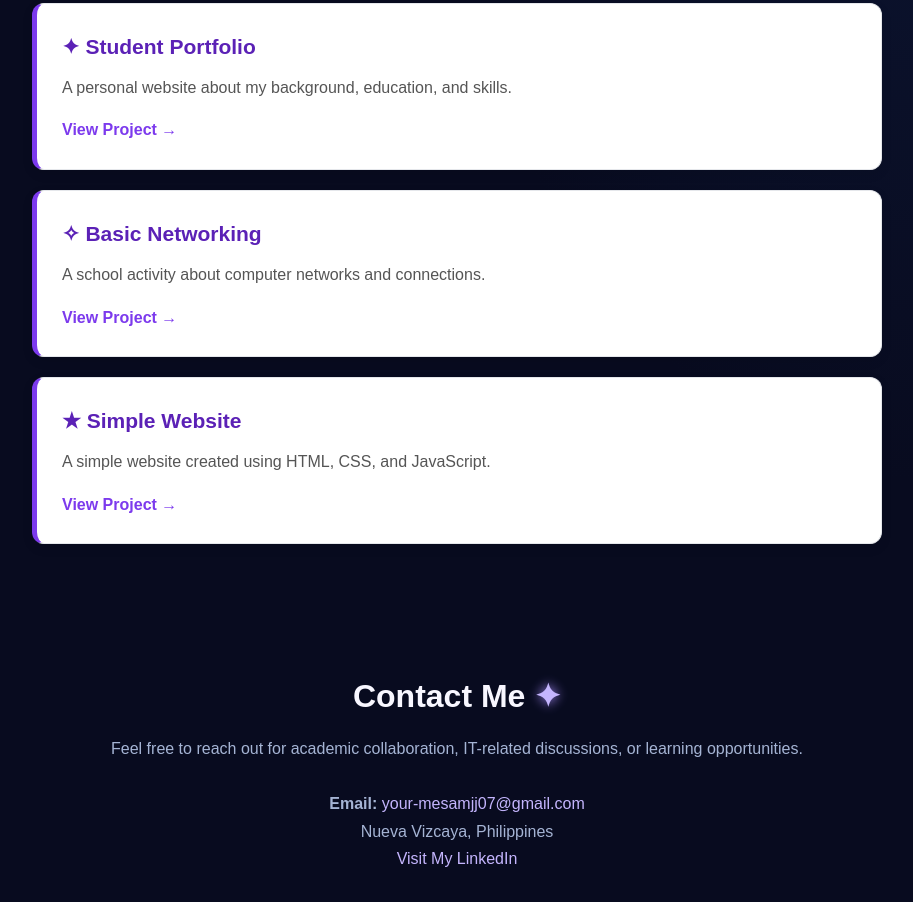
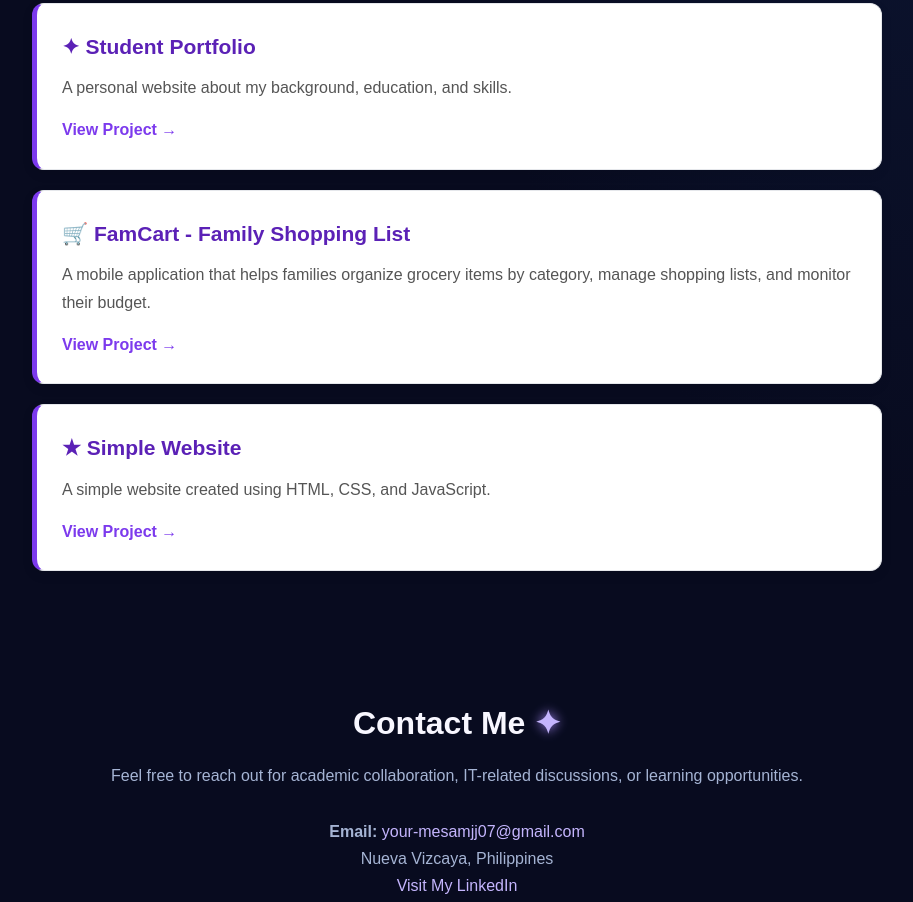
Before and after one commit to mesamjj07-oss/mesamjj07-oss.github.io, a plain HTML site: page index.html in a window 1280 px wide. Shown: the part 3205-4107 px from the top of the page, without its empty margins (183-1096 px from the left). Drawn offline with Linux system fonts and the light colour scheme; no server answers.

Commit message:
Restore index.html with original content

```diff
--- a/index.html
+++ b/index.html
@@ -289,16 +289,16 @@
             </a>
         </div>
 
-        <div class="box">
-            <h3 id="projectTitle2">✧ Basic Networking</h3>
+      <div class="box">
+            <h3 id="projectTitle2">🛒 FamCart - Family Shopping List</h3>
             <p id="projectDescription2">
-                A school activity about computer networks and connections.
+                A mobile application that helps families organize grocery
+                items by category, manage shopping lists, and monitor their budget.
             </p>
             <a href="#" id="projectLink2" class="project-link">
                 View Project →
             </a>
         </div>
-
         <div class="box">
             <h3 id="projectTitle3">★ Simple Website</h3>
             <p id="projectDescription3">
```
